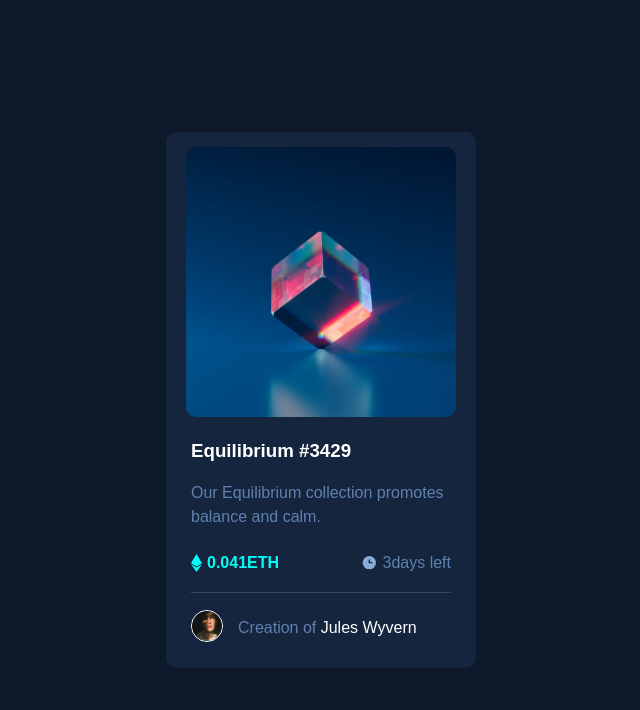
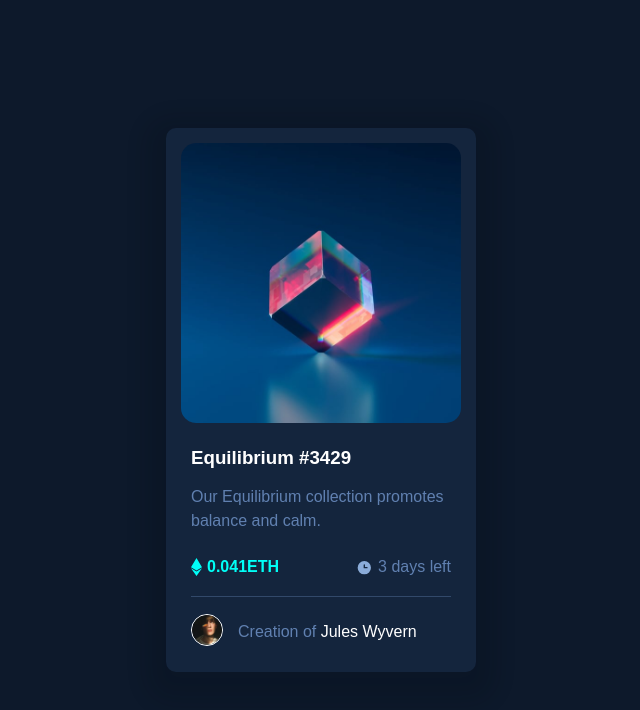
Before and after one commit to rajendrakbanjara/fm-nft-preview-card-component, a plain HTML site: page index.html in a window 1280 px wide. Shown: the whole page, without its empty margins (319-959 px from the left). Drawn offline with Linux system fonts and the light colour scheme.

Commit message:
modification completed

```diff
--- a/index.css
+++ b/index.css
@@ -17,17 +17,16 @@
         background: hsl(216, 50%, 16%);
         max-width: 280px;
         padding: 15px;
-        text-align: center;
         border-radius: 10px;
+        box-shadow: 0px 10px 20px 20px hsla(216, 60%, 5%, 0.166);
 
     }
     #icon{
-        width: 270px;
-        border-radius: 10px;
+        border-radius: 15px;
+        width: 100%;
+        height: 100%;
     }
-    .img-container{
-        position: relative;
-    }
+
     h3{
         text-align: left;
         color: hsl(0, 0%,100%);
@@ -47,6 +46,11 @@
         cursor: pointer;
 
     }
+    .img-container{
+        position: relative;
+        text-align: center;
+        margin-bottom: 20px;
+    }
 
     .eye-img-container{
         position: absolute;
@@ -54,7 +58,7 @@
         left: 0;
         background-color: hsla(178, 100%, 50%, 0.53);
         width: 100%;
-        height: 100%;
+        height: 99%;
         display: flex;
         justify-content: center;
         align-items: center;
@@ -125,3 +129,6 @@ hr{
 #content-para{
     line-height: 1.5;
 }
+.content > h3{
+    display: inline;
+}
--- a/index.html
+++ b/index.html
@@ -28,7 +28,7 @@
             <img src="images/icon-ethereum.svg" alt="ethereum" id="ethereum"> 0.041ETH
          </div>
          <div class="right-content img-content">
-          <img src="images/icon-clock.svg" alt="clock" id="clock">3days left
+          <img src="images/icon-clock.svg" alt="clock" id="clock">3 days left
          </div>
       </div>
 
```
